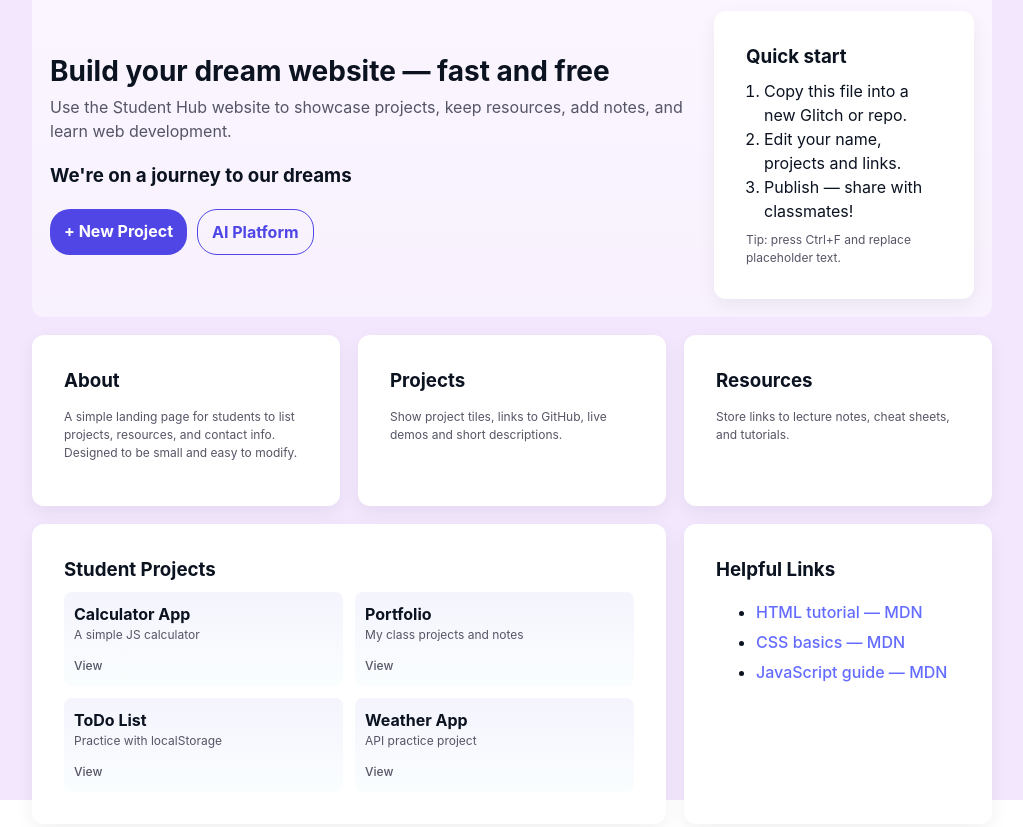
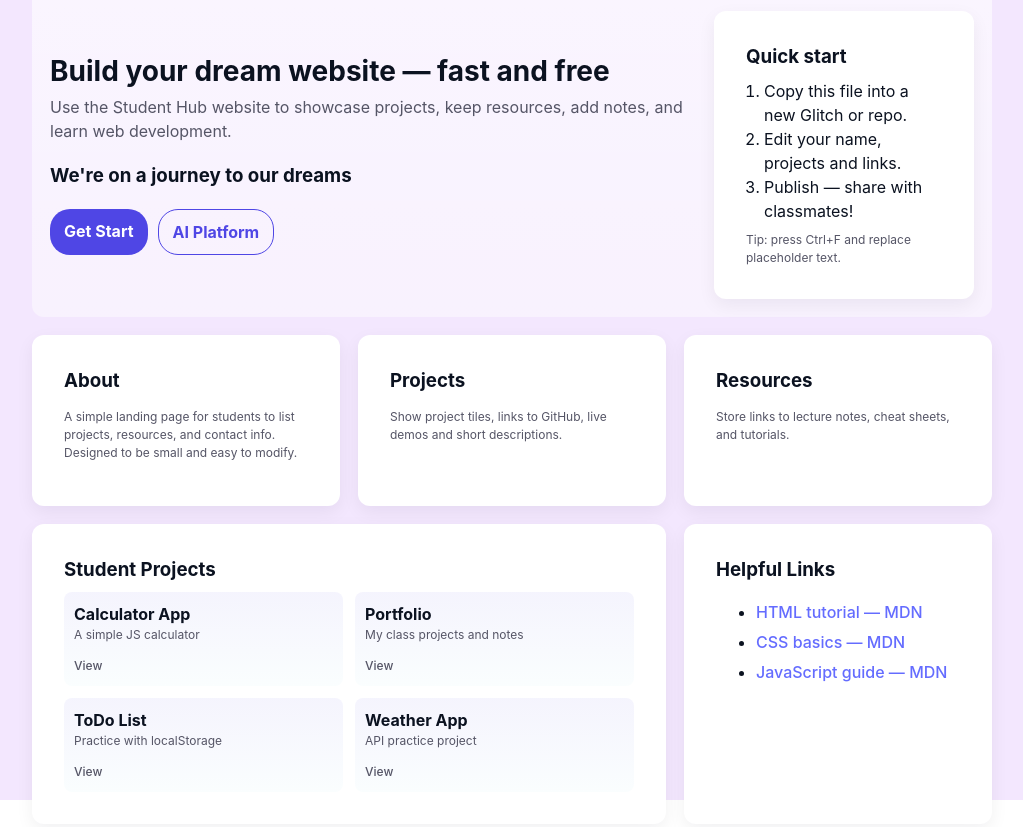
Before and after one commit to Ravindu-RV/STUDENT-HUB, a website built with Vite: page index.html in a window 1280 px wide. Shown: the top 827 px of the page, without its empty margins (128-1151 px from the left). Built offline with nearby package versions, Linux system fonts and the light colour scheme.

Commit message:
Update index.html

```diff
--- a/index.html
+++ b/index.html
@@ -136,7 +136,7 @@
         <p>Use the Student Hub website to showcase projects, keep resources, add notes, and learn web development.</p>
         <h3>We're on a journey to our dreams</h3>
         <div class="actions">
-          <a class="btn" href="https://stackblitz.com/">+ New Project</a>
+          <a class="btn" href="https://ravindu-rv.github.io/Student-hub-r-l/">Get Start</a>
           <a class="btn secondary" href="https://ravindu-rv.github.io/ai-platform/">AI Platform</a>
         </div>
       </div>
```
